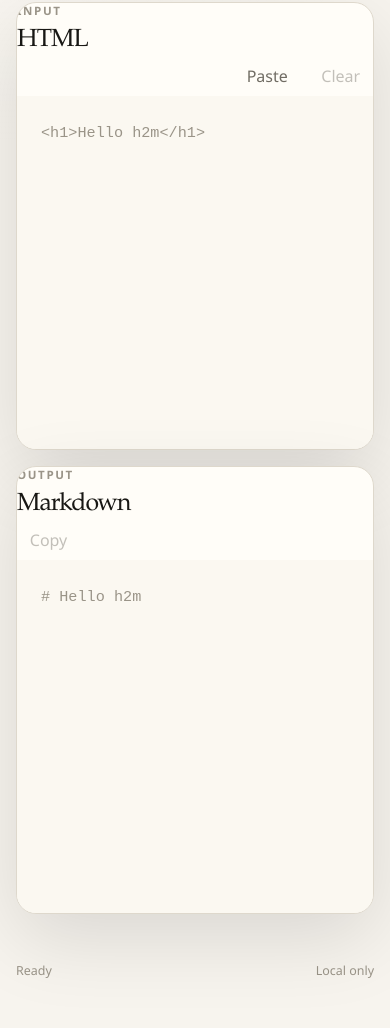
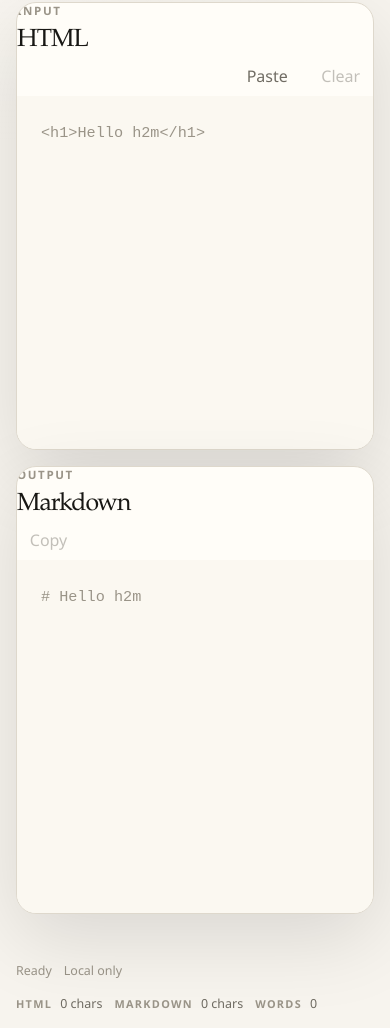
Before and after one commit to cyoann/h2m, a website built with Vite: page index.html in a window 390 px wide. Shown: the part 306-1334 px from the top of the page. Before the commit the page ends 1301 px from the top, so only its background shows below. Built offline with nearby package versions, Linux system fonts and the light colour scheme.

Commit message:
Polish clipboard and shortcuts

```diff
--- a/src/styles/main.scss
+++ b/src/styles/main.scss
@@ -232,6 +232,7 @@ textarea {
 
 .statusbar {
   display: flex;
+  align-items: center;
   justify-content: space-between;
   gap: var(--space-4);
   max-width: var(--content-max);
@@ -240,6 +241,44 @@ textarea {
   padding-block: var(--space-4);
   color: var(--color-faint);
   font-size: 0.78rem;
+}
+
+.statusbar__messages {
+  display: flex;
+  flex-wrap: wrap;
+  gap: var(--space-3);
+}
+
+.metrics {
+  display: flex;
+  flex-wrap: wrap;
+  justify-content: flex-end;
+  gap: var(--space-3);
+  margin: 0;
+}
+
+.metric {
+  display: inline-flex;
+  align-items: baseline;
+  gap: var(--space-2);
+}
+
+.metric dt,
+.metric dd {
+  margin: 0;
+}
+
+.metric dt {
+  color: var(--color-faint);
+  font-size: 0.68rem;
+  font-weight: 700;
+  letter-spacing: 0.12em;
+  text-transform: uppercase;
+}
+
+.metric dd {
+  color: var(--color-muted);
+  font-variant-numeric: tabular-nums;
 }
 
 .settings-dialog {
@@ -438,6 +477,15 @@ textarea {
   .field-row select {
     width: 100%;
   }
+
+  .statusbar {
+    align-items: flex-start;
+    flex-direction: column;
+  }
+
+  .metrics {
+    justify-content: flex-start;
+  }
 }
 
 @media (prefers-reduced-motion: no-preference) {
--- a/src/ui/layout.ts
+++ b/src/ui/layout.ts
@@ -8,8 +8,18 @@ interface LayoutControls {
   pasteButton: HTMLButtonElement;
   copyButton: HTMLButtonElement;
   clearButton: HTMLButtonElement;
+  settingsButton: HTMLButtonElement;
   statusPrimary: HTMLElement;
   statusSecondary: HTMLElement;
+  metricHtmlCharacters: HTMLElement;
+  metricMarkdownCharacters: HTMLElement;
+  metricMarkdownWords: HTMLElement;
+}
+
+interface OutputMetrics {
+  htmlCharacters: number;
+  markdownCharacters: number;
+  markdownWords: number;
 }
 
 export function createLayout(): HTMLElement {
@@ -41,7 +51,12 @@ export function createLayout(): HTMLElement {
       </a>
 
       <nav class="topbar__actions" aria-label="Application actions">
-        <button class="quiet-button" type="button" data-action="open-settings">
+        <button
+          class="quiet-button"
+          type="button"
+          data-action="open-settings"
+          title="Open settings"
+        >
           Settings
         </button>
       </nav>
@@ -64,10 +79,20 @@ export function createLayout(): HTMLElement {
           </div>
 
           <div class="panel__actions">
-            <button class="text-button" type="button" data-action="paste-html">
+            <button
+              class="text-button"
+              type="button"
+              data-action="paste-html"
+              title="Paste HTML from clipboard"
+            >
               Paste
             </button>
-            <button class="text-button" type="button" data-action="clear-html">
+            <button
+              class="text-button"
+              type="button"
+              data-action="clear-html"
+              title="Clear input"
+            >
               Clear
             </button>
           </div>
@@ -90,7 +115,13 @@ export function createLayout(): HTMLElement {
             <h2>Markdown</h2>
           </div>
 
-          <button class="text-button" type="button" data-action="copy-markdown" disabled>
+          <button
+            class="text-button"
+            type="button"
+            data-action="copy-markdown"
+            disabled
+            title="Copy Markdown to clipboard"
+          >
             Copy
           </button>
         </header>
@@ -108,8 +139,27 @@ export function createLayout(): HTMLElement {
     </section>
 
     <footer class="statusbar" aria-live="polite">
-      <span data-status-primary>Ready</span>
-      <span data-status-secondary>Local only</span>
+      <div class="statusbar__messages">
+        <span data-status-primary>Ready</span>
+        <span data-status-secondary>Local only</span>
+      </div>
+
+      <dl class="metrics" aria-label="Conversion metrics">
+        <div class="metric">
+          <dt>HTML</dt>
+          <dd data-metric-html-characters>0 chars</dd>
+        </div>
+
+        <div class="metric">
+          <dt>Markdown</dt>
+          <dd data-metric-markdown-characters>0 chars</dd>
+        </div>
+
+        <div class="metric">
+          <dt>Words</dt>
+          <dd data-metric-markdown-words>0</dd>
+        </div>
+      </dl>
     </footer>
   `;
 
@@ -120,7 +170,7 @@ export function createLayout(): HTMLElement {
   controls.pasteButton.disabled = !canReadClipboard();
   controls.clearButton.disabled = true;
 
-  shell.querySelector<HTMLButtonElement>('[data-action="open-settings"]')?.addEventListener('click', () => {
+  controls.settingsButton.addEventListener('click', () => {
     settingsPanel.showModal();
   });
 
@@ -129,24 +179,11 @@ export function createLayout(): HTMLElement {
   });
 
   controls.pasteButton.addEventListener('click', async () => {
-    try {
-      controls.input.value = await navigator.clipboard.readText();
-      renderConversion('Pasted from clipboard');
-      controls.input.focus();
-    } catch {
-      setStatus('Clipboard paste unavailable', 'Use keyboard paste instead');
-      controls.input.focus();
-    }
+    await pasteFromClipboard();
   });
 
   controls.copyButton.addEventListener('click', async () => {
-    try {
-      await navigator.clipboard.writeText(controls.output.value);
-      setStatus('Copied Markdown', `${controls.output.value.length} chars`);
-    } catch {
-      controls.output.select();
-      setStatus('Clipboard copy unavailable', 'Markdown selected');
-    }
+    await copyMarkdown();
   });
 
   controls.clearButton.addEventListener('click', () => {
@@ -155,29 +192,134 @@ export function createLayout(): HTMLElement {
     controls.input.focus();
   });
 
+  shell.addEventListener('keydown', async (event) => {
+    await handleShortcut(event, {
+      onPaste: pasteFromClipboard,
+      onCopy: copyMarkdown,
+      onClear: () => {
+        controls.input.value = '';
+        renderConversion('Cleared');
+        controls.input.focus();
+      },
+      onSettings: () => {
+        settingsPanel.showModal();
+      },
+    });
+  });
+
   renderConversion();
 
   return shell;
 
+  async function pasteFromClipboard(): Promise<void> {
+    if (!canReadClipboard()) {
+      setStatus('Clipboard paste unavailable', 'Use keyboard paste instead');
+      controls.input.focus();
+      return;
+    }
+
+    try {
+      controls.input.value = await navigator.clipboard.readText();
+      renderConversion('Pasted from clipboard');
+      controls.input.focus();
+    } catch {
+      setStatus('Clipboard paste denied', 'Use keyboard paste instead');
+      controls.input.focus();
+    }
+  }
+
+  async function copyMarkdown(): Promise<void> {
+    if (!controls.output.value) {
+      setStatus('Nothing to copy', 'Markdown output is empty');
+      return;
+    }
+
+    if (canWriteClipboard()) {
+      try {
+        await navigator.clipboard.writeText(controls.output.value);
+        setStatus('Copied Markdown', `${controls.output.value.length} chars`);
+        return;
+      } catch {
+        // Fall through to manual selection.
+      }
+    }
+
+    controls.output.focus();
+    controls.output.select();
+    setStatus('Markdown selected', 'Press Ctrl/Cmd+C to copy');
+  }
+
   function renderConversion(statusMessage?: string): void {
     const result = convertHtmlToMarkdown(controls.input.value, settings);
+    const metrics = getOutputMetrics(controls.input.value, result.markdown);
 
     controls.output.value = result.markdown;
     controls.copyButton.disabled = result.markdown.length === 0;
     controls.clearButton.disabled = controls.input.value.length === 0;
 
-    const primary = statusMessage ?? getPrimaryStatus(result.inputCharacters);
+    renderMetrics(metrics);
+
+    const primary = statusMessage ?? getPrimaryStatus(metrics.htmlCharacters);
     const secondary =
-      result.inputCharacters === 0
+      metrics.htmlCharacters === 0
         ? 'Local only'
-        : `${result.inputCharacters} HTML chars → ${result.outputCharacters} Markdown chars`;
+        : `${formatNumber(metrics.htmlCharacters)} HTML chars → ${formatNumber(
+            metrics.markdownCharacters,
+          )} Markdown chars`;
 
     setStatus(primary, secondary);
+  }
+
+  function renderMetrics(metrics: OutputMetrics): void {
+    controls.metricHtmlCharacters.textContent = `${formatNumber(metrics.htmlCharacters)} chars`;
+
+    controls.metricMarkdownCharacters.textContent = `${formatNumber(metrics.markdownCharacters)} chars`;
+
+    controls.metricMarkdownWords.textContent = formatNumber(metrics.markdownWords);
   }
 
   function setStatus(primary: string, secondary: string): void {
     controls.statusPrimary.textContent = primary;
     controls.statusSecondary.textContent = secondary;
+  }
+}
+
+interface ShortcutHandlers {
+  onPaste: () => Promise<void>;
+  onCopy: () => Promise<void>;
+  onClear: () => void;
+  onSettings: () => void;
+}
+
+async function handleShortcut(event: KeyboardEvent, handlers: ShortcutHandlers): Promise<void> {
+  const key = event.key.toLowerCase();
+  const hasPrimaryModifier = event.metaKey || event.ctrlKey;
+
+  if (!hasPrimaryModifier) {
+    return;
+  }
+
+  if (event.shiftKey && key === 'v') {
+    event.preventDefault();
+    await handlers.onPaste();
+    return;
+  }
+
+  if (event.shiftKey && key === 'c') {
+    event.preventDefault();
+    await handlers.onCopy();
+    return;
+  }
+
+  if (event.shiftKey && key === 'x') {
+    event.preventDefault();
+    handlers.onClear();
+    return;
+  }
+
+  if (key === ',') {
+    event.preventDefault();
+    handlers.onSettings();
   }
 }
 
@@ -188,8 +330,12 @@ function getLayoutControls(root: HTMLElement): LayoutControls {
     pasteButton: getRequiredElement(root, '[data-action="paste-html"]', HTMLButtonElement),
     copyButton: getRequiredElement(root, '[data-action="copy-markdown"]', HTMLButtonElement),
     clearButton: getRequiredElement(root, '[data-action="clear-html"]', HTMLButtonElement),
+    settingsButton: getRequiredElement(root, '[data-action="open-settings"]', HTMLButtonElement),
     statusPrimary: getRequiredElement(root, '[data-status-primary]', HTMLElement),
     statusSecondary: getRequiredElement(root, '[data-status-secondary]', HTMLElement),
+    metricHtmlCharacters: getRequiredElement(root, '[data-metric-html-characters]', HTMLElement),
+    metricMarkdownCharacters: getRequiredElement(root, '[data-metric-markdown-characters]', HTMLElement),
+    metricMarkdownWords: getRequiredElement(root, '[data-metric-markdown-words]', HTMLElement),
   };
 }
 
@@ -203,10 +349,32 @@ function getRequiredElement<T extends HTMLElement>(root: HTMLElement, selector:
   return element;
 }
 
+function getOutputMetrics(html: string, markdown: string): OutputMetrics {
+  return {
+    htmlCharacters: html.length,
+    markdownCharacters: markdown.length,
+    markdownWords: countWords(markdown),
+  };
+}
+
+function countWords(value: string): number {
+  const words = value.trim().match(/\S+/g);
+
+  return words?.length ?? 0;
+}
+
 function getPrimaryStatus(inputCharacters: number): string {
   return inputCharacters === 0 ? 'Ready' : 'Converted';
 }
 
 function canReadClipboard(): boolean {
-  return typeof navigator.clipboard?.readText === 'function';
+  return window.isSecureContext && typeof navigator.clipboard?.readText === 'function';
 }
+
+function canWriteClipboard(): boolean {
+  return window.isSecureContext && typeof navigator.clipboard?.writeText === 'function';
+}
+
+function formatNumber(value: number): string {
+  return new Intl.NumberFormat().format(value);
+}
```
